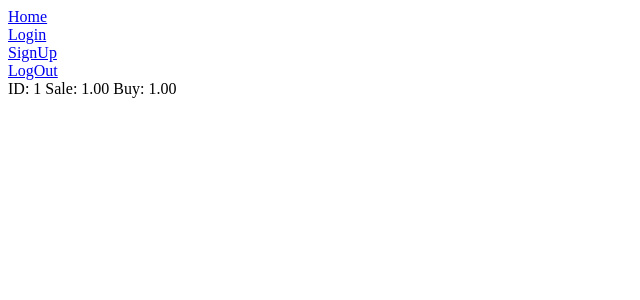
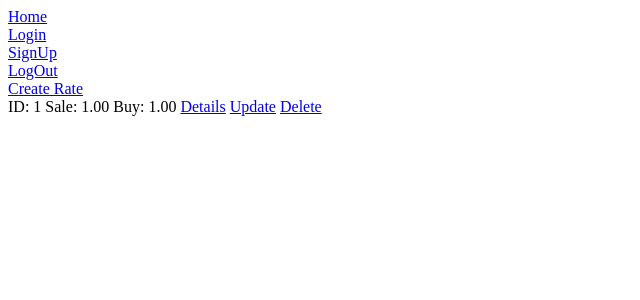
Before and after one commit to DmytroKaminskiy/currency_5, a Django app: page /rate/list/ in a window 1280 px wide. Shown: the top 300 px of the page, without its empty margins (0-640 px from the left). Run offline with Django 3.2, Linux system fonts and the light colour scheme; tables that the repository leaves empty hold one stand-in row (values such as "Sample post").

Commit message:
lesson10

```diff
--- a/app/currency/templates/rate_list.html
+++ b/app/currency/templates/rate_list.html
@@ -2,7 +2,14 @@
 
 {% block main_content %}
 
+<a href="/rate/create/">Create Rate</a>
+<br>
+
 {% for rate in rate_list %}
-  ID: {{ rate.id }} Sale: {{ rate.sale }} Buy: {{ rate.buy }}</br>
+  ID: {{ rate.id }} Sale: {{ rate.sale }} Buy: {{ rate.buy }}
+  <a href="/rate/details/{{ rate.id }}/">Details</a>
+  <a href="/rate/update/{{ rate.id }}/">Update</a>
+  <a href="/rate/delete/{{ rate.id }}/">Delete</a>
+</br>
 {% endfor %}
 {% endblock %}
--- a/app/currency/views.py
+++ b/app/currency/views.py
@@ -1,9 +1,10 @@
-from django.shortcuts import render
+from django.shortcuts import render, get_object_or_404
 
 from currency.utils import generate_password as gen_pass
 from currency.models import Rate
+from currency.forms import RateForm
 
-from django.http import HttpResponse
+from django.http import HttpResponse, HttpResponseRedirect, Http404
 
 
 def index(request):
@@ -22,6 +23,84 @@ def rate_list(request):
         'rate_list': rates,
     }
     return render(request, 'rate_list.html', context=context)
+
+
+def rate_create(request):
+
+    '''
+    GET /rate/create/?buy=34&sale=34&source=PrivatBank&type=USD
+    Path: /rate/create/
+    Params: buy=34&sale=34&source=PrivatBank&type=USD
+
+    POST /rate/create/
+    Path: /rate/create/
+
+    buy=34&sale=34&source=PrivatBank&type=USD
+
+    R - GET - read object
+    C - POST - create object
+    U - PUT/PATCH - update object
+    D - DELETE - delete object
+    '''
+
+    if request.method == 'POST':
+        form = RateForm(request.POST)
+        if form.is_valid():
+            form.save()
+            return HttpResponseRedirect('/rate/list/')
+    elif request.method == 'GET':
+        form = RateForm()
+
+    context = {
+        'form': form,
+    }
+    return render(request, 'rate_create.html', context=context)
+
+
+def rate_details(request, rate_id):
+    # /rate/details/?rate-id=awdaw
+    # /rate/details/102/
+
+    # try:
+    #     rate = Rate.objects.get(id=rate_id)
+    # except Rate.DoesNotExist as exc:
+    #     raise Http404(exc)
+    rate = get_object_or_404(Rate, id=rate_id)
+    context = {
+        'object': rate,
+    }
+    return render(request, 'rate_details.html', context=context)
+
+
+def rate_update(request, rate_id):
+    rate = get_object_or_404(Rate, id=rate_id)
+
+    if request.method == 'POST':
+        form = RateForm(request.POST, instance=rate)
+        if form.is_valid():
+            form.save()
+            return HttpResponseRedirect('/rate/list/')
+    elif request.method == 'GET':
+        form = RateForm(instance=rate)
+
+    context = {
+        'form': form,
+    }
+    return render(request, 'rate_update.html', context=context)
+
+
+def rate_delete(request, rate_id):
+    rate = get_object_or_404(Rate, id=rate_id)
+
+    if request.method == 'POST':
+        rate.delete()
+        return HttpResponseRedirect('/rate/list/')
+
+    # if request.method == 'GET'
+    context = {
+        'object': rate,
+    }
+    return render(request, 'rate_delete.html', context=context)
 
 
 def response_codes(request):
--- a/app/settings/urls.py
+++ b/app/settings/urls.py
@@ -1,4 +1,9 @@
-from currency.views import generate_password, index, rate_list, response_codes
+from currency.views import (
+    generate_password, index,
+    rate_list, response_codes, rate_create,
+    rate_details, rate_update,
+    rate_delete,
+)
 
 from django.contrib import admin
 from django.urls import path
@@ -10,6 +15,10 @@ urlpatterns = [
 
     # currency
     path('rate/list/', rate_list),
+    path('rate/create/', rate_create),
+    path('rate/details/<int:rate_id>/', rate_details),
+    path('rate/update/<int:rate_id>/', rate_update),
+    path('rate/delete/<int:rate_id>/', rate_delete),
     path('response-codes/', response_codes),
     path('gen-pass/', generate_password),
 ]
```
Also changed, not shown: app/currency/forms.py (added, +14 -0 lines), app/currency/templates/rate_create.html (added, +13 -0 lines), app/currency/templates/rate_delete.html (added, +12 -0 lines), app/currency/templates/rate_details.html (added, +14 -0 lines), app/currency/templates/rate_update.html (added, +13 -0 lines), tmp.py (+110 -49 lines).
